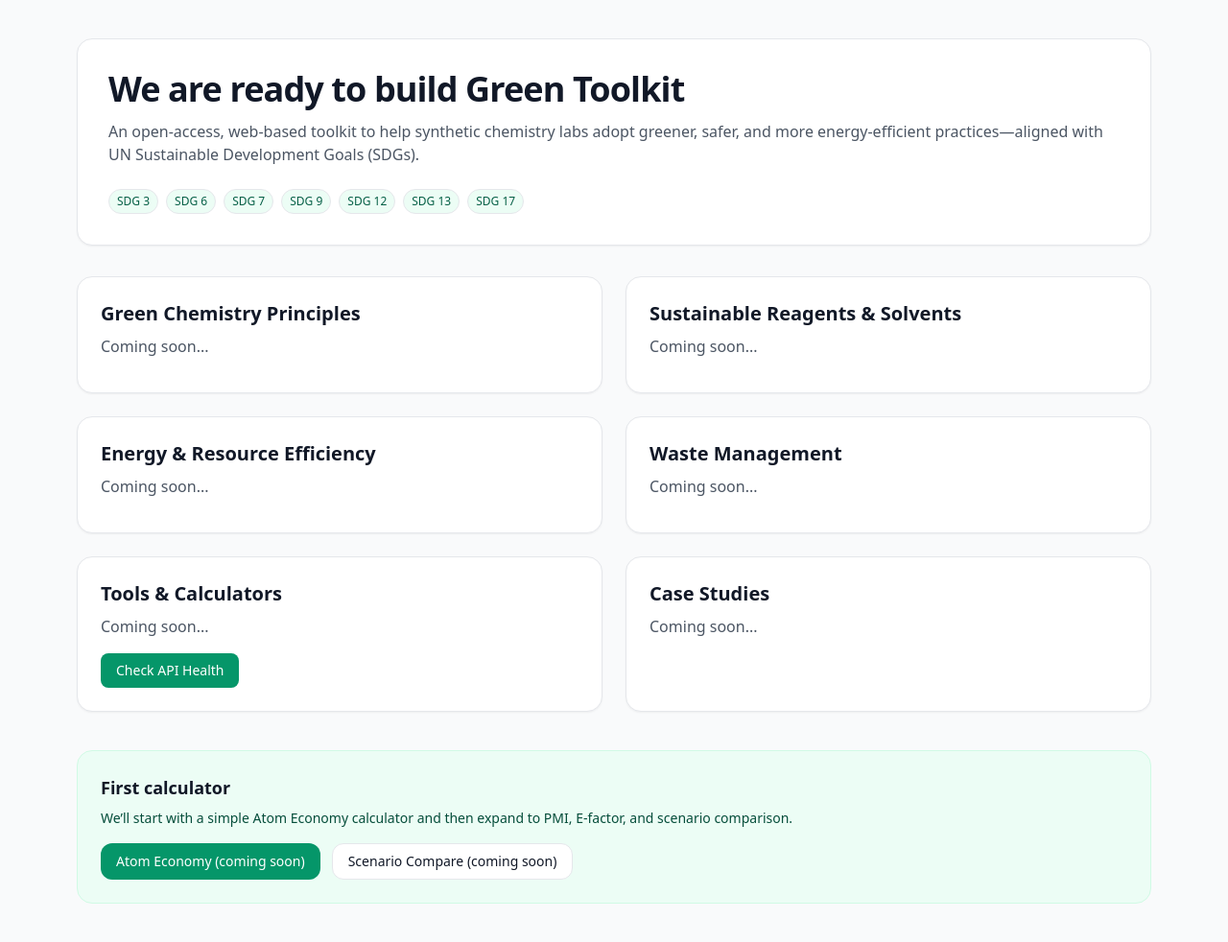
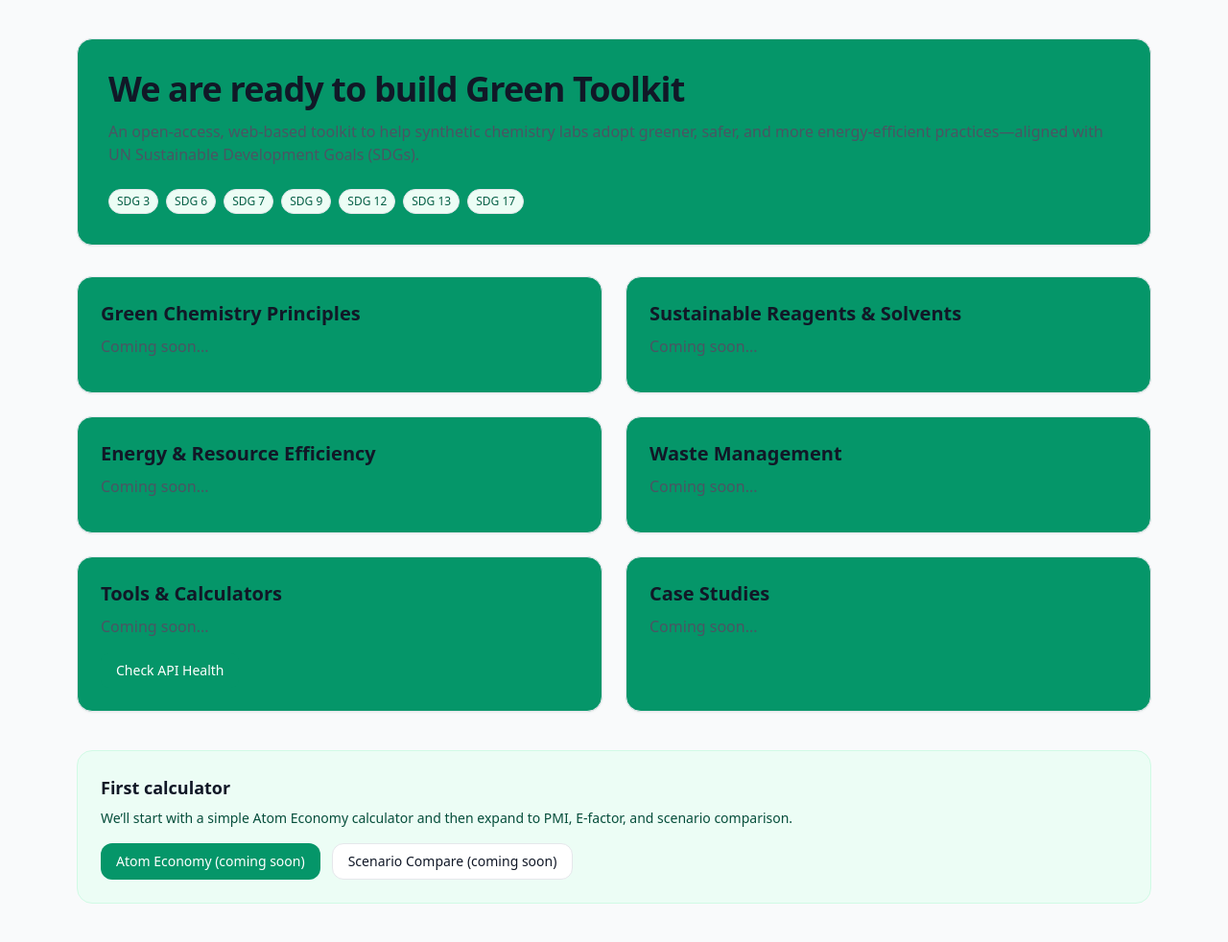
Before and after one commit to sufyanaslam44/green-toolkit-backend, a FastAPI app: page / in a window 1280 px wide. Shown: the part 65-1047 px from the top of the page at 96% size. Run offline with FastAPI, Linux system fonts and the light colour scheme; some libraries are stand-ins or nearby versions.

Commit message:
greenbackgroundfor each box

```diff
--- a/templates/index.html
+++ b/templates/index.html
@@ -29,7 +29,7 @@
 
   <!-- Hero -->
   <main class="mx-auto max-w-6xl px-4 py-10">
-    <section class="rounded-2xl bg-white p-8 shadow-sm border">
+    <section class="rounded-2xl bg-emerald-600 p-8 shadow-sm border">
       <h1 class="text-3xl md:text-4xl font-extrabold tracking-tight mb-3">
         We are ready to build Green Toolkit
       </h1>
@@ -51,7 +51,7 @@
     <!-- Six core sections -->
     <section class="grid grid-cols-1 md:grid-cols-2 gap-6 mt-8">
       <!-- Green Chemistry Principles -->
-      <article class="rounded-2xl bg-white p-6 shadow-sm border">
+      <article class="rounded-2xl bg-emerald-600 p-6 shadow-sm border">
         <h2 class="text-xl font-semibold mb-2">Green Chemistry Principles</h2>
         <p class="text-gray-600 mb-3">
           Coming soon...
@@ -60,7 +60,7 @@
       </article>
 
       <!-- Sustainable Reagents and Solvents -->
-      <article class="rounded-2xl bg-white p-6 shadow-sm border">
+      <article class="rounded-2xl bg-emerald-600 p-6 shadow-sm border">
         <h2 class="text-xl font-semibold mb-2">Sustainable Reagents & Solvents</h2>
         <p class="text-gray-600 mb-3">
           Coming soon...
@@ -69,7 +69,7 @@
       </article>
 
       <!-- Energy and Resource Efficiency -->
-      <article class="rounded-2xl bg-white p-6 shadow-sm border">
+      <article class="rounded-2xl bg-emerald-600 p-6 shadow-sm border">
         <h2 class="text-xl font-semibold mb-2">Energy & Resource Efficiency</h2>
         <p class="text-gray-600 mb-3">
           Coming soon...
@@ -78,7 +78,7 @@
       </article>
 
       <!-- Waste Management -->
-      <article class="rounded-2xl bg-white p-6 shadow-sm border">
+      <article class="rounded-2xl bg-emerald-600 p-6 shadow-sm border">
         <h2 class="text-xl font-semibold mb-2">Waste Management</h2>
         <p class="text-gray-600 mb-3">
          Coming soon...
@@ -87,7 +87,7 @@
       </article>
 
       <!-- Tools and Calculators -->
-      <article id="tools" class="rounded-2xl bg-white p-6 shadow-sm border">
+      <article id="tools" class="rounded-2xl bg-emerald-600 p-6 shadow-sm border">
         <h2 class="text-xl font-semibold mb-2">Tools & Calculators</h2>
         <p class="text-gray-600 mb-3">
           Coming soon...
@@ -101,7 +101,7 @@
       </article>
 
       <!-- Case Studies -->
-      <article id="case-studies" class="rounded-2xl bg-white p-6 shadow-sm border">
+      <article id="case-studies" class="rounded-2xl bg-emerald-600 p-6 shadow-sm border">
         <h2 class="text-xl font-semibold mb-2">Case Studies</h2>
         <p class="text-gray-600 mb-3">
           Coming soon...
```
